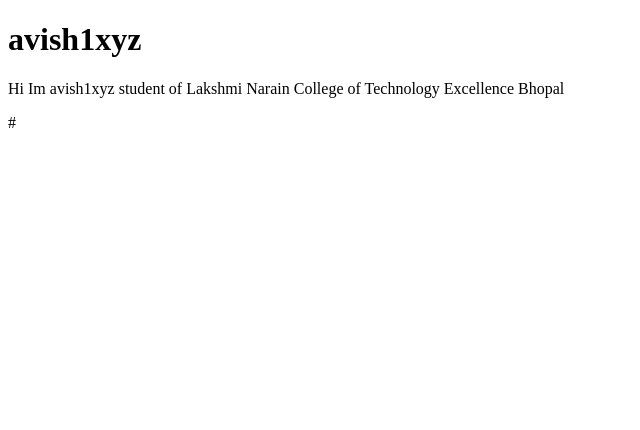
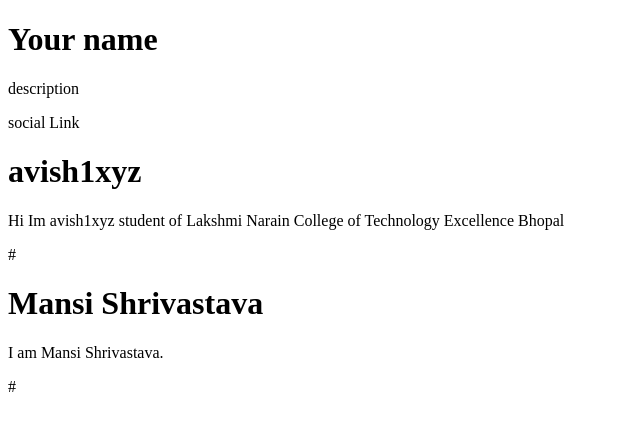
Before and after one commit to mr-t1ger/hacktober, a plain HTML site: page index.html in a window 1280 px wide. Shown: the whole page, without its empty margins (0-640 px from the left). Drawn offline with Linux system fonts and the light colour scheme.

Commit message:
Update index.html

```diff
--- a/index.html
+++ b/index.html
@@ -5,8 +5,16 @@
 </head>
 
 <body>
+<h1>Your name</h1>
+<p>description</p>
+<a>social Link<a/>
+
 <h1>avish1xyz</h1>
 <p>Hi Im avish1xyz student of Lakshmi Narain College of Technology Excellence Bhopal</p>
+<a>#<a/>
+
+<h1>Mansi Shrivastava</h1>
+<p>I am Mansi Shrivastava.</p>
 <a>#<a/>
 
  </body>
```
